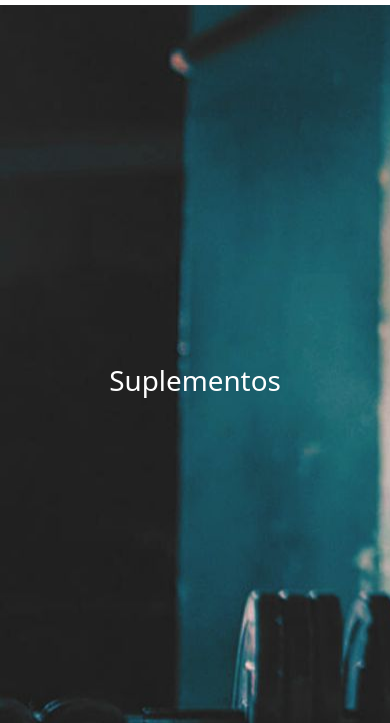
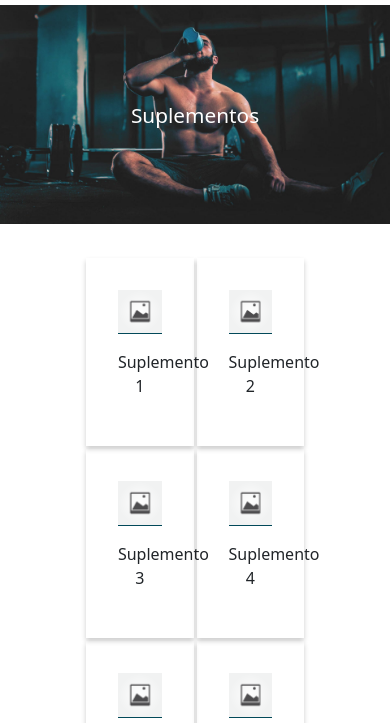
Before and after one commit to NicolasDev10/PF-CastanedaCasallasNicolas, a plain HTML site: page pages/suplementos.html in a window 390 px wide. Shown: the part 121-844 px from the top of the page. Drawn offline with nearby package versions, Linux system fonts and the light colour scheme.

Commit message:
pagina suplementos responsive

```diff
--- a/css/styles.css
+++ b/css/styles.css
@@ -207,15 +207,34 @@ footer p{
     margin: 1.5px;
     box-shadow: 0px 3px 5px rgba(0,0,0,0.2);
 }
-#suplementos{
-    background-image: url("./../assets/suplementos.jpg");
-    height: 90vh;
-    color: white;
-    display: flex;
-    justify-content: center;
-    align-items: center;
-    font-size: 40px;
+.suplementos{
+    height: auto;
+    padding: 0;
+    color: #ffffff;
+    position: relative;
 }
+.suplementos h2{
+    position: absolute;
+    text-align: center;
+    width: 80%;
+    top: 50%;
+    right: 50%;
+    transform: translate(50%, -50%);
+}
+.suplementos h2 a{
+    text-decoration: none;
+    color: #ffffff;
+}
+
+@media screen and (max-width: 576px) {
+    .suplementos h2{
+        font-size: 1.3em;
+    }
+    .secSup{
+        justify-content: center;
+    }
+}
+
 #recetas{
     background-image: url("./../assets/recetas.jpg");
     height: 90vh;
--- a/pages/suplementos.html
+++ b/pages/suplementos.html
@@ -13,6 +13,7 @@
     <link rel="stylesheet" href="./../css/styles.css">
 </head>
 <body>
+
     <nav class="navbar navbar-expand-md logo header">
         <a class="navbar-brand" href="#">
             <img src="./../assets/imagen.png" alt="logo">
@@ -44,9 +45,15 @@
         </div>
       </nav>
 
-    <section id="suplementos">
-        <h1>Suplementos</h1>
-    </section>
+      <div class="container-fluid">
+        <div class="row">
+            <div class="col-sm-12 suplementos">
+                <h2><a href="#">Suplementos</a></h2>
+                <img class="img-fluid" src="./../assets/suplementos.jpg" alt="#">
+            </div>
+        </div>
+    </div>
+
 
     <section class="secSup">
         <div class="sup">
```
